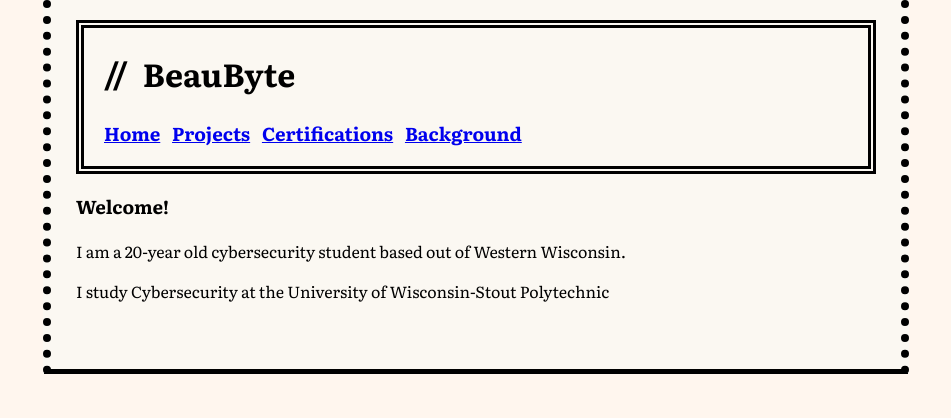
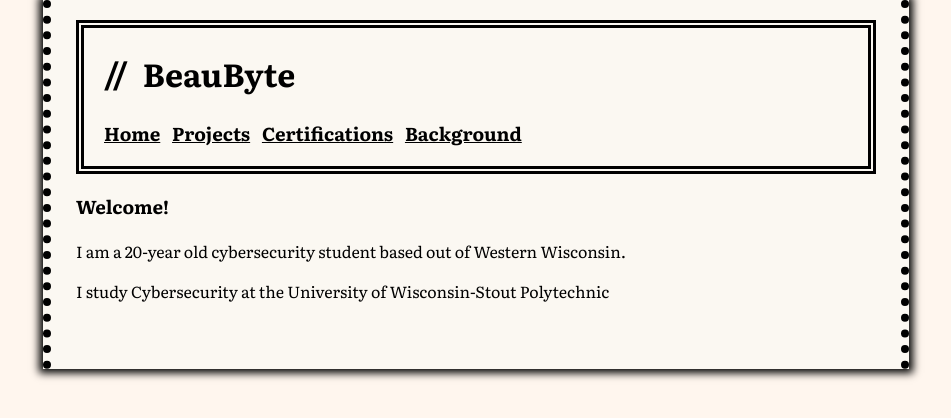
Before and after one commit to beaubyte/beaubyte-dev, a SvelteKit app: page / in a window 1280 px wide. Shown: the top 418 px of the page, without its empty margins (164-1115 px from the left). Built offline with nearby package versions, Linux system fonts and the light colour scheme.

Commit message:
Added chocolate hover color and box shadow to layout

```diff
--- a/src/routes/+layout.svelte
+++ b/src/routes/+layout.svelte
@@ -37,8 +37,7 @@
 		border-right-style: dotted;
 		font-family: Literata, serif;
 		padding-bottom: 50px;
-		border-bottom-style: solid;
-		border-bottom-width: 5px;
+		box-shadow: 0px 0px 8px 4px;
 	}
 	header{
 		min-width: 400px;
@@ -57,7 +56,12 @@
 	:global(.project){
 
 	}
-
+	a {
+			color: #000000;
+	}
+	a:hover {
+			color: chocolate;
+	}
 
 
 </style>
```
